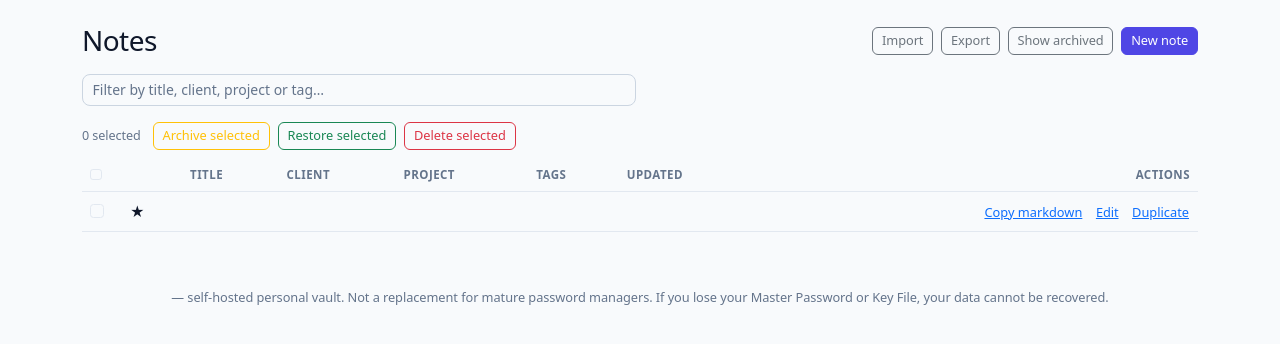
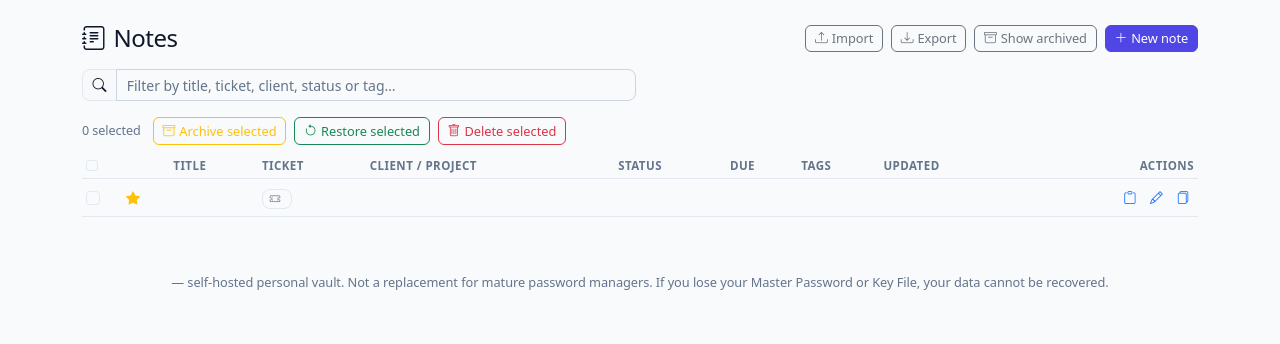
Before and after one commit to ametizze/papervault-online, a PHP site: template app/Views/notes/index.php in a window 1280 px wide. Shown: the top 344 px of the page. Run offline with PHP 8.4, Linux system fonts and the light colour scheme; the template is opened without the code that fills it: most values are stand-ins (such as "Sample title", 1, 10 or a date in 2020); data that the repository does not hold is empty.

Commit message:
Turn notes into lightweight tickets (ticket ref, status, due date)
Notes gain ticket-like fields alongside the existing client/project/tags:
- ticket: a ticket number or external reference
- status: Open / In progress / Resolved / Closed (empty = plain note)
- expiresAt: a due/expiry date

The form adds the three controls; the detail and list views show a colored
status badge and a due-date badge (red past, amber within two weeks), with
icons throughout and a denser list (ticket/status/due columns, searchable).
Reusable _status_badge / _expiry_badge partials back both views.

Markdown export/import round-trip the new fields via front matter, with
validation that drops unknown statuses and malformed dates on import. No
schema or crypto changes; fields live in the encrypted payload.

Co-Authored-By: Claude Opus 4.8 <noreply@anthropic.com>

```diff
--- a/app/Markdown/MarkdownExportService.php
+++ b/app/Markdown/MarkdownExportService.php
@@ -91,6 +91,9 @@ final class MarkdownExportService
         $lines[] = 'title: ' . $this->yamlString($note->title());
         $lines[] = 'client: ' . $this->yamlString($note->client());
         $lines[] = 'project: ' . $this->yamlString($note->project());
+        $lines[] = 'ticket: ' . $this->yamlString($note->ticket());
+        $lines[] = 'status: ' . $this->yamlString($note->status());
+        $lines[] = 'expires_at: ' . $this->yamlString($note->expiresAt() ?? '');
 
         $tags = $note->tags();
         if ($tags === []) {
--- a/app/Views/notes/index.php
+++ b/app/Views/notes/index.php
@@ -1,17 +1,18 @@
 <?php
 /** @var array $notes @var bool $includeArchived */
 use SimpleVault\Core\Csrf;
+use SimpleVault\Core\View;
 use SimpleVault\Models\Note;
 ?>
 <div class="d-flex justify-content-between align-items-center mb-3">
-    <h1 class="h3 mb-0">Notes</h1>
+    <h1 class="h4 mb-0"><i class="bi bi-journal-text me-2"></i>Notes</h1>
     <div class="d-flex gap-2">
-        <a class="btn btn-sm btn-outline-secondary" href="/notes/import">Import</a>
-        <a class="btn btn-sm btn-outline-secondary" href="/notes/export">Export</a>
+        <a class="btn btn-sm btn-outline-secondary" href="/notes/import"><i class="bi bi-upload me-1"></i>Import</a>
+        <a class="btn btn-sm btn-outline-secondary" href="/notes/export"><i class="bi bi-download me-1"></i>Export</a>
         <a class="btn btn-sm btn-outline-secondary" href="/notes<?= $includeArchived ? '' : '?archived=1' ?>">
-            <?= $includeArchived ? 'Hide archived' : 'Show archived' ?>
+            <i class="bi bi-archive me-1"></i><?= $includeArchived ? 'Hide archived' : 'Show archived' ?>
         </a>
-        <a class="btn btn-sm btn-primary" href="/notes/create">New note</a>
+        <a class="btn btn-sm btn-primary" href="/notes/create"><i class="bi bi-plus-lg me-1"></i>New note</a>
     </div>
 </div>
 
@@ -20,8 +21,11 @@ use SimpleVault\Models\Note;
 <?php else: ?>
     <div class="row g-2 mb-3">
         <div class="col-md-6">
-            <input type="search" class="form-control" placeholder="Filter by title, client, project or tag…"
-                   data-filter-target="#notes-tbody" aria-label="Filter notes">
+            <div class="input-group">
+                <span class="input-group-text"><i class="bi bi-search"></i></span>
+                <input type="search" class="form-control" placeholder="Filter by title, ticket, client, status or tag…"
+                       data-filter-target="#notes-tbody" aria-label="Filter notes">
+            </div>
         </div>
     </div>
 
@@ -30,14 +34,14 @@ use SimpleVault\Models\Note;
 
         <div class="d-flex flex-wrap gap-2 mb-2 align-items-center">
             <span class="text-muted small me-1"><span data-selected-count>0</span> selected</span>
-            <button class="btn btn-sm btn-outline-warning" type="submit" name="action" value="archive">Archive selected</button>
-            <button class="btn btn-sm btn-outline-success" type="submit" name="action" value="unarchive">Restore selected</button>
+            <button class="btn btn-sm btn-outline-warning" type="submit" name="action" value="archive"><i class="bi bi-archive me-1"></i>Archive selected</button>
+            <button class="btn btn-sm btn-outline-success" type="submit" name="action" value="unarchive"><i class="bi bi-arrow-counterclockwise me-1"></i>Restore selected</button>
             <button class="btn btn-sm btn-outline-danger" type="submit" name="action" value="delete"
-                    data-confirm="Permanently delete the selected notes? This cannot be undone.">Delete selected</button>
+                    data-confirm="Permanently delete the selected notes? This cannot be undone."><i class="bi bi-trash me-1"></i>Delete selected</button>
         </div>
 
         <div class="table-responsive">
-            <table class="table table-hover align-middle bg-white">
+            <table class="table table-sm table-hover align-middle">
                 <thead>
                     <tr>
                         <th style="width: 2.5rem;">
@@ -45,8 +49,10 @@ use SimpleVault\Models\Note;
                         </th>
                         <th></th>
                         <th>Title</th>
-                        <th>Client</th>
-                        <th>Project</th>
+                        <th>Ticket</th>
+                        <th>Client / Project</th>
+                        <th>Status</th>
+                        <th>Due</th>
                         <th>Tags</th>
                         <th>Updated</th>
                         <th class="text-end">Actions</th>
@@ -56,8 +62,10 @@ use SimpleVault\Models\Note;
                 <?php foreach ($notes as $note): /** @var Note $note */
                     $search = strtolower(implode(' ', array_filter([
                         $note->title(),
+                        $note->ticket(),
                         $note->client(),
                         $note->project(),
+                        $note->statusLabel(),
                         implode(' ', $note->tags()),
                     ])));
                 ?>
@@ -66,26 +74,28 @@ use SimpleVault\Models\Note;
                             <input type="checkbox" class="form-check-input" name="uuids[]"
                                    value="<?= e($note->uuid) ?>" data-row-check aria-label="Select note">
                         </td>
-                        <td><?= $note->favorite ? '★' : '' ?></td>
+                        <td><?= $note->favorite ? '<i class="bi bi-star-fill text-warning"></i>' : '' ?></td>
                         <td>
                             <a href="/notes/<?= e($note->uuid) ?>"><?= e($note->title()) ?></a>
-                            <?= $note->archived ? '<span class="badge bg-secondary">archived</span>' : '' ?>
+                            <?= $note->archived ? '<span class="badge text-bg-secondary">archived</span>' : '' ?>
                         </td>
-                        <td><?= e($note->client()) ?></td>
-                        <td><?= e($note->project()) ?></td>
+                        <td class="text-nowrap"><?= $note->ticket() !== '' ? '<span class="badge tag-badge"><i class="bi bi-ticket-perforated me-1"></i>' . e($note->ticket()) . '</span>' : '' ?></td>
+                        <td><?= e(trim($note->client() . ' / ' . $note->project(), ' /')) ?></td>
+                        <td><?= View::renderPartial('partials/_status_badge', ['status' => $note->status()]) ?></td>
+                        <td><?= View::renderPartial('partials/_expiry_badge', ['date' => $note->expiresAt()]) ?></td>
                         <td>
                             <?php foreach ($note->tags() as $tag): ?>
-                                <span class="badge bg-light text-dark tag-badge"><?= e($tag) ?></span>
+                                <span class="badge tag-badge"><?= e($tag) ?></span>
                             <?php endforeach; ?>
                         </td>
                         <td><small><?= e(substr($note->updatedAt, 0, 10)) ?></small></td>
                         <td class="text-end text-nowrap">
-                            <button class="btn btn-sm btn-link p-0 me-2" type="button"
+                            <button class="btn btn-sm btn-link p-1" type="button"
                                     data-copy-fetch="/notes/<?= e($note->uuid) ?>/copy"
-                                    title="Copy Markdown to clipboard">Copy markdown</button>
-                            <a class="btn btn-sm btn-link p-0 me-2" href="/notes/<?= e($note->uuid) ?>/edit">Edit</a>
-                            <button class="btn btn-sm btn-link p-0" type="submit"
-                                    formaction="/notes/<?= e($note->uuid) ?>/duplicate" formmethod="post">Duplicate</button>
+                                    title="Copy Markdown to clipboard"><i class="bi bi-clipboard"></i></button>
+                            <a class="btn btn-sm btn-link p-1" href="/notes/<?= e($note->uuid) ?>/edit" title="Edit"><i class="bi bi-pencil"></i></a>
+                            <button class="btn btn-sm btn-link p-1" type="submit"
+                                    formaction="/notes/<?= e($note->uuid) ?>/duplicate" formmethod="post" title="Duplicate"><i class="bi bi-files"></i></button>
                         </td>
                     </tr>
                 <?php endforeach; ?>
```
Also changed, not shown: app/Controllers/NoteController.php (+23 -0 lines), app/Markdown/MarkdownImportService.php (+17 -1 lines), app/Models/Note.php (+36 -0 lines), app/Views/notes/_form.php (+18 -0 lines), app/Views/notes/show.php (+14 -8 lines), app/Views/partials/_expiry_badge.php (added, +27 -0 lines), app/Views/partials/_status_badge.php (added, +14 -0 lines), tests/MarkdownExportTest.php (+31 -0 lines).
